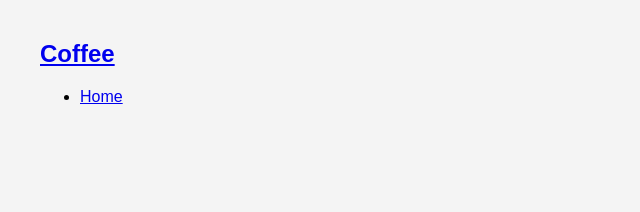
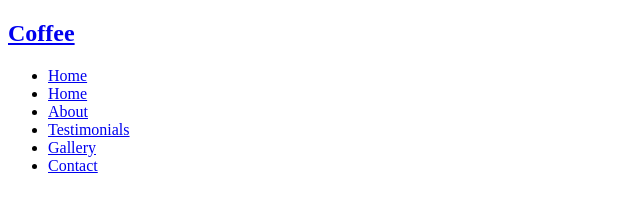
Before and after one commit to annmonrajijames/Coffee_Website_Learn, a plain HTML site: page index.html in a window 1280 px wide. Shown: the whole page, without its empty margins (0-640 px from the left). Drawn offline with Linux system fonts and the light colour scheme; files that its build step writes are made by us from their sources; a web font is replaced by a local one.

Commit message:
Imported the style from google fonts

```diff
--- a/css/styles.css
+++ b/css/styles.css
@@ -1,5 +1 @@
-body {
-    font-family: Arial, sans-serif;
-    margin: 40px;
-    background-color: #f4f4f4;
-}
+@import url('https://fonts.googleapis.com/css2?family=Miniver&display=swap');
--- a/index.html
+++ b/index.html
@@ -16,6 +16,21 @@
         <li class="nav-item">
             <a href="#" class="nav-link">Home</a>
         </li>
+        <li class="nav-item">
+            <a href="#" class="nav-link">Home</a>
+        </li>
+        <li class="nav-item">
+            <a href="#" class="nav-link">About</a>
+        </li>
+        <li class="nav-item">
+            <a href="#" class="nav-link">Testimonials</a>
+        </li>
+        <li class="nav-item">
+            <a href="#" class="nav-link">Gallery</a>
+        </li>
+        <li class="nav-item">
+            <a href="#" class="nav-link">Contact</a>
+        </li>
     </ul>
 </nav>
 </body>
```
